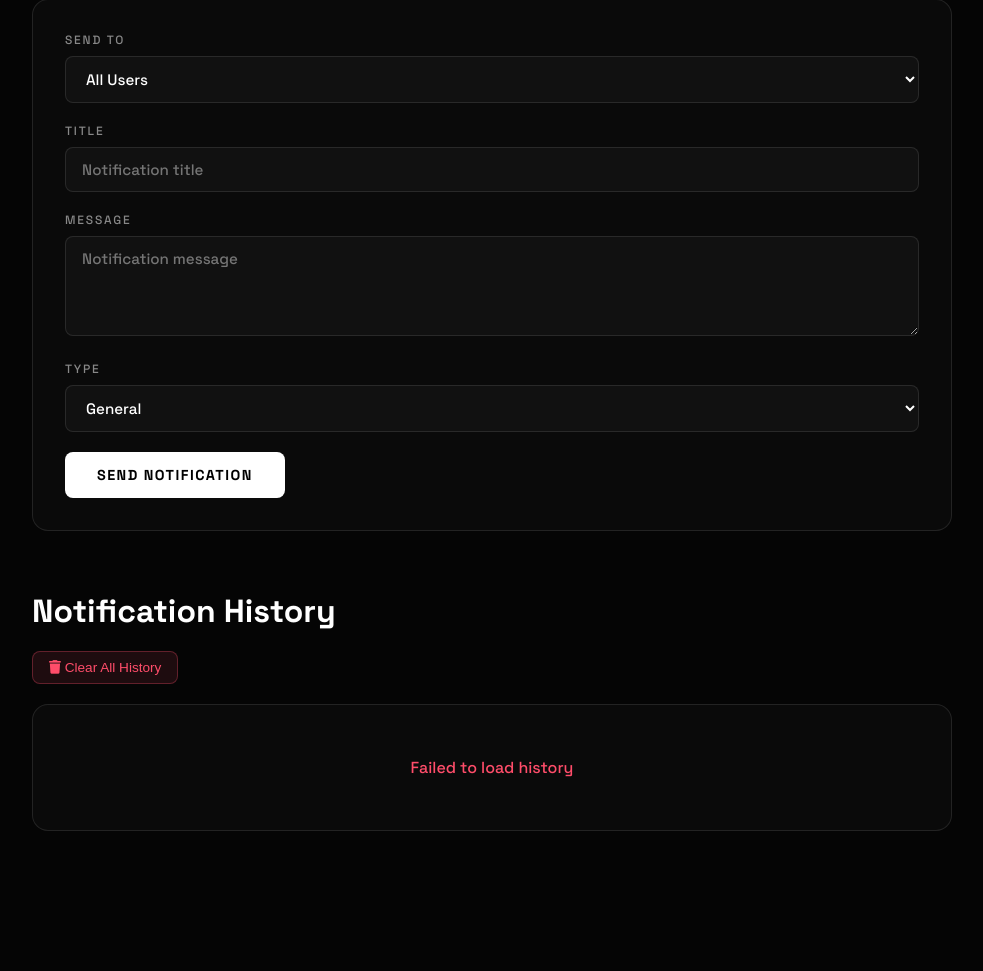
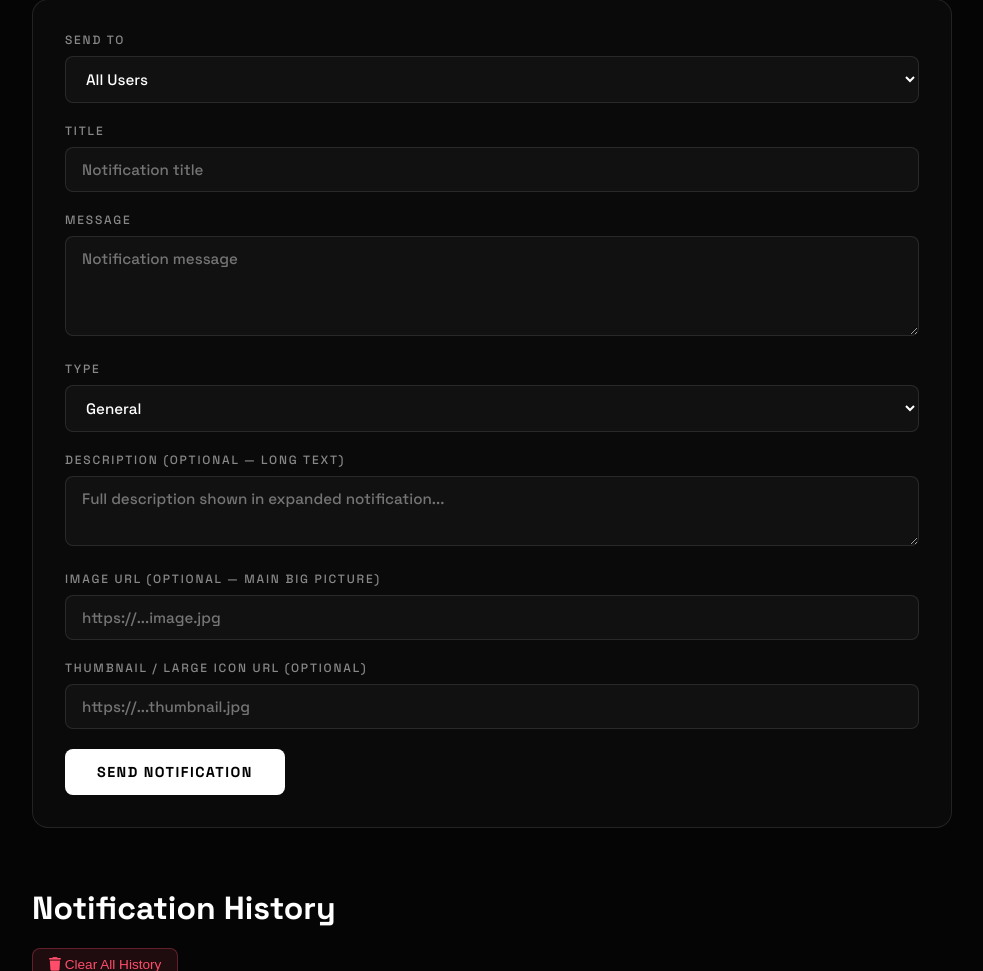
Before and after one commit to hiotakuofficial-cloud/noi-noi, a PHP site: page /pihu/dashboard/notifications.php in a window 1280 px wide. Shown: the part 250-1221 px from the top of the page, without its empty margins (148-1131 px from the left). Before the commit the page ends 1081 px from the top, so only its background shows below. Run offline with PHP 8.4, Linux system fonts and the light colour scheme; the visitor is signed in with stand-in values (Sample User, id 1); data that the repository does not hold is empty.

Commit message:
notification: rich data payload + image/description fields in dashboard

```diff
--- a/pihu/dashboard/notifications.php
+++ b/pihu/dashboard/notifications.php
@@ -87,6 +87,21 @@ textarea { resize: vertical; min-height: 100px; }
         </select>
       </div>
 
+      <div class="form-group">
+        <label>Description (optional — long text)</label>
+        <textarea id="description" placeholder="Full description shown in expanded notification..." style="min-height:70px;"></textarea>
+      </div>
+
+      <div class="form-group">
+        <label>Image URL (optional — main big picture)</label>
+        <input type="url" id="image_url" placeholder="https://...image.jpg">
+      </div>
+
+      <div class="form-group">
+        <label>Thumbnail / Large Icon URL (optional)</label>
+        <input type="url" id="image_url_2" placeholder="https://...thumbnail.jpg">
+      </div>
+
       <button type="submit" class="btn" id="submitBtn">Send Notification</button>
       <div id="result" class="alert"></div>
     </form>
@@ -140,6 +155,10 @@ document.getElementById('notifForm').addEventListener('submit', async function(e
   btn.disabled = true;
   btn.textContent = 'Sending...';
 
+  const imageUrl = document.getElementById('image_url').value.trim();
+  const imageUrl2 = document.getElementById('image_url_2').value.trim();
+  const description = document.getElementById('description').value.trim();
+
   const data = {
     send_type: document.getElementById('sendType').value,
     user_id: document.getElementById('userId').value || null,
@@ -147,7 +166,12 @@ document.getElementById('notifForm').addEventListener('submit', async function(e
     body: document.getElementById('body').value,
     type: document.getElementById('type').value,
     screen: '/main',
-    click_action: 'FLUTTER_NOTIFICATION_CLICK'
+    click_action: 'FLUTTER_NOTIFICATION_CLICK',
+    data: {
+      ...(description && { description }),
+      ...(imageUrl && { image_url: imageUrl }),
+      ...(imageUrl2 && { image_url_2: imageUrl2 }),
+    }
   };
 
   try {
```
Also changed, not shown: notification/api/dashboard_send.php (+10 -7 lines), notification/classes/NotificationSender.php (+11 -8 lines).
